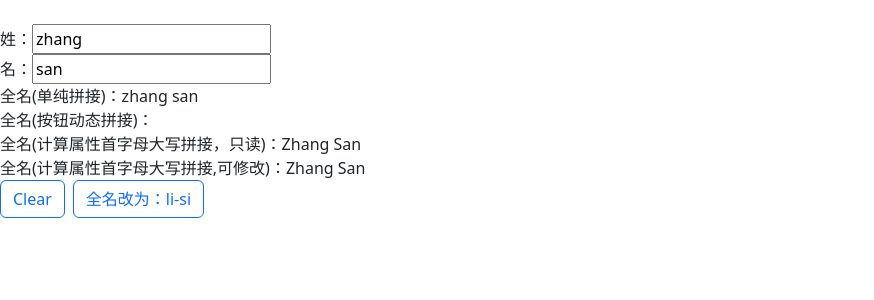
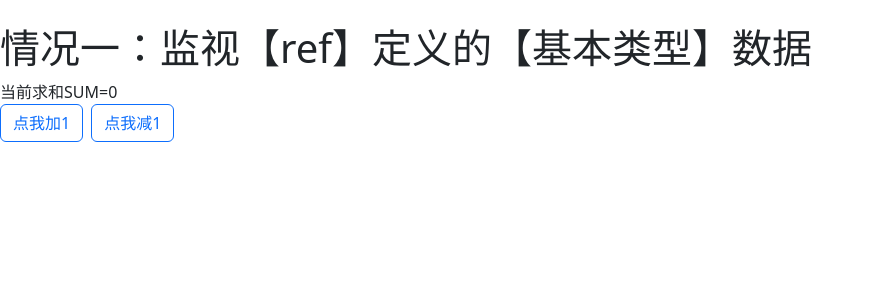
Before and after one commit to workji/vuedemo, a Vue app: page / in a window 1280 px wide. Shown: the top 300 px of the page, without its empty margins (0-874 px from the left). Built offline with nearby package versions, Linux system fonts and the light colour scheme.

Commit message:
watch type1

```diff
--- a/src/component/Person.vue
+++ b/src/component/Person.vue
@@ -1,61 +1,37 @@
 <template>
   <div class="mt-4 mb-4">
-    姓：<input type="text" v-model="firstName"> <br>
-    名：<input type="text" v-model="lastName"> <br>
-    全名(单纯拼接)：<span>{{firstName}} {{ lastName }}</span> <br>
-    全名(按钮动态拼接)：<span>{{fullName}}</span> <br>
-    全名(计算属性首字母大写拼接，只读)：<span>{{fullNameComputed}}</span> <br>
-    全名(计算属性首字母大写拼接,可修改)：<span>{{fullNameComputedWriteAble}}</span> <br>
-    <button class="btn btn-outline-primary me-2" @click="clearName">Clear</button>
-    <button class="btn btn-outline-primary me-2" @click="changeFullName">全名改为：li-si</button>
+    <h1>情况一：监视【ref】定义的【基本类型】数据</h1>
+    当前求和SUM={{ sum }}<br>
+    <button class="btn btn-outline-primary me-2" @click="addOne">点我加1</button>
+    <button class="btn btn-outline-primary me-2" @click="subOne">点我减1</button>
   </div>
 </template>
 
 <script lang="ts" setup>
-  import {ref, computed} from 'vue'
+import { ref, watch } from 'vue';
 
-  let firstName = ref('zhang')
-  let lastName = ref('san')
+const sum = ref(0);
 
-  let fullName = ref('')
+function addOne() {
+  sum.value += 1;
+}
+function subOne() {
+  sum.value -= 1;
+}
 
-  function clearName() {
-    fullName.value = ''
+// 监视【ref】定义的【基本类型】数据
+// watch监听sum的变化 watch(监听的变量, 变量变化后执行的回调函数){}
+// 这里注意sum是一个ref类型，但是在watch中监听时，不需要加sum.value
+const stopWatch = watch(sum, (newVal, oldVal)=>{
+  console.log('sum的值变化了，现在是：' + sum.value + '，之前是：' + oldVal);
+
+  if (sum.value >= 10) {
+    console.log('sum的值大于等于10了，停止监听');
+    // 停止监听
+    stopWatch();
   }
+})
 
-  // 函数写法，点击几次就会调用几次，没有缓存
-  function changeFullName() {
-    console.log('change full name called')
-    fullName.value = firstName.value + lastName.value
-    // 计算属性默认是只读的不能修改，如果想要修改，需要使用 set 方法
-    // fullNameComputed = firstName.value + lastName.value
-    fullNameComputedWriteAble.value = 'li si'
-  }
-
-  // 计算属性：首字母大写拼接
-  // 计算属性有缓存，只有依赖的 firstName 或 lastName 变化时才会重新计算一次
-  // 默认写法是只读的不能修改，如果想要修改，需要使用 set 方法
-  const fullNameComputed = computed(() => {
-    const first = firstName.value.charAt(0).toUpperCase() + firstName.value.slice(1)
-    const last = lastName.value.charAt(0).toUpperCase() + lastName.value.slice(1)
-    return first + ' ' + last
-  })
-
-  // 可读可写的计算属性
-  const fullNameComputedWriteAble = computed({
-    get() {
-      const first = firstName.value.charAt(0).toUpperCase() + firstName.value.slice(1)
-      const last = lastName.value.charAt(0).toUpperCase() + lastName.value.slice(1)
-      return first + ' ' + last
-    },
-    set(newValue: string) {
-      const names = newValue.split(' ')
-      if (names.length === 2) {
-        firstName.value = names[0]!.charAt(0).toLowerCase() + names[0]!.slice(1)
-        lastName.value = names[1]!.charAt(0).toLowerCase() + names[1]!.slice(1)
-      }
-    }
-  })
 </script>
 
 <style scoped></style>
```
Also changed, not shown: 1 other file (tests, documents, lock files or other folders).
